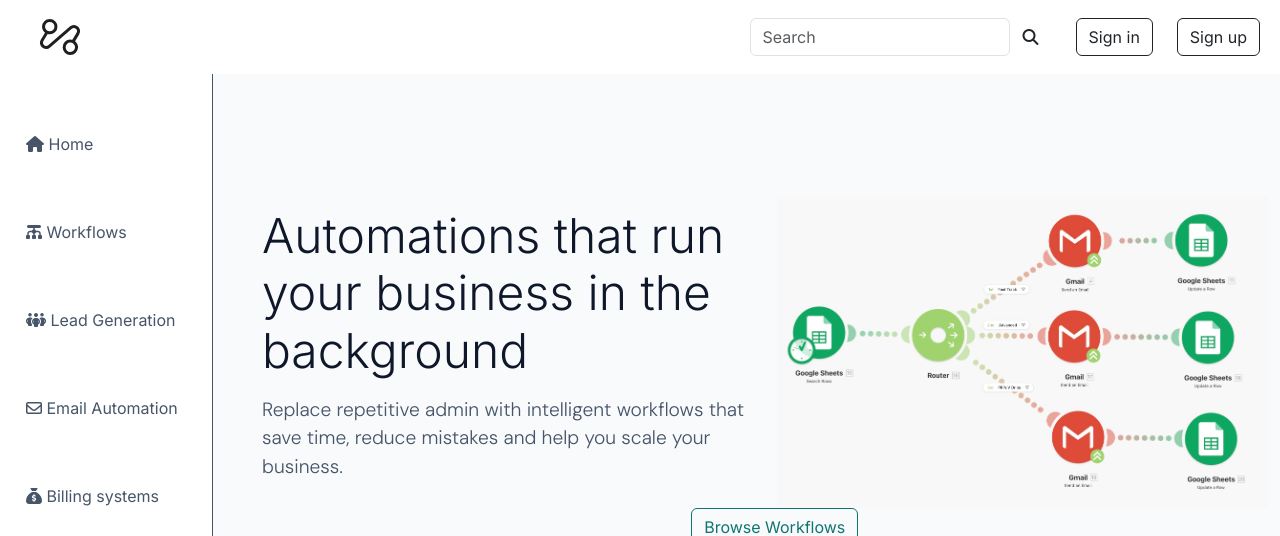
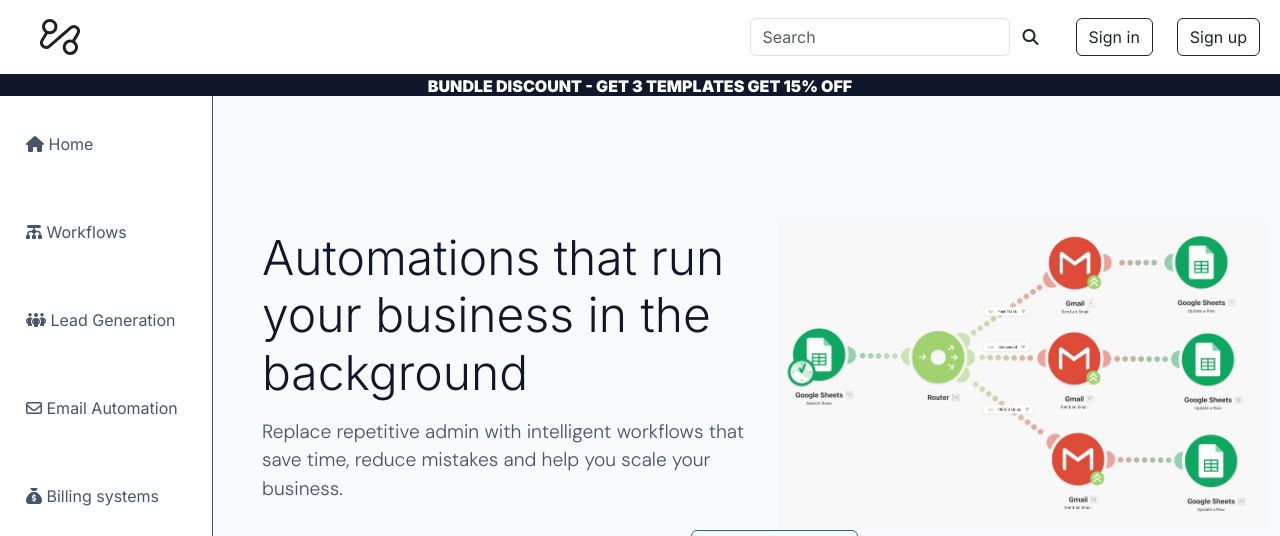
Before and after one commit to Karla-Stein/opsiflow, a Django app: page / in a window 1280 px wide. Shown: the top 536 px of the page. Run offline with Django 4.2, Linux system fonts and the light colour scheme; tables that the repository leaves empty hold one stand-in row (values such as "Sample post"); one stand-in notice (Sample message) is shown; some libraries are stand-ins or nearby versions.

Commit message:
Add messages container, toasts and discount banner

```diff
--- a/static/css/base.css
+++ b/static/css/base.css
@@ -68,6 +68,14 @@ body {
 
 #bag-icon{
     padding-top: 20px;
+}
+
+.discount-banner{
+    background-color: var(--primary-text-color);
+    color: var(--secondary-background);
+    position: relative;
+    z-index: 1010;
+    height: 22px;
 }
 
 /* Sidebar */
--- a/templates/base.html
+++ b/templates/base.html
@@ -121,6 +121,31 @@
         </div>
         </div>
     </nav>
+     <div class="container-fluid discount-banner">
+        <div class="row text-center">
+            <div class="col-12">
+                <p><strong>BUNDLE DISCOUNT - GET 3 TEMPLATES GET 15% OFF</strong></p>
+            </div>
+        </div>
+
+    </div>
+     {% if messages %}
+    <div class="message-container">
+    {% for message in messages %}
+     {% with message.level as level %}
+        {% if level == 40 %}
+            {% include 'includes/toasts/toast_error.html' %}
+        {% elif level == 30 %}
+            {% include 'includes/toasts/toast_warning.html' %}
+        {% elif level == 25 %}
+            {% include 'includes/toasts/toast_success.html' %}
+        {% else %}
+            {% include 'includes/toasts/toast_info.html' %}
+        {% endif %}
+     {% endwith %}
+    {% endfor %}
+    </div>
+    {% endif %}
     {% include 'includes/desktop_side_panel.html' %}
 
     <main class="min-vh-100">
@@ -151,6 +176,14 @@
     </script>
 
     {% block postloadjs %}
+    <script>
+        const toasts = document.querySelectorAll('.toast');
+
+        toasts.forEach((toastElement) => {
+            const toast = new bootstrap.Toast(toastElement);
+            toast.show();
+        });
+    </script>
 
     {% endblock %}
 </body>
--- /dev/null
+++ b/templates/includes/toasts/toast_success.html
@@ -0,0 +1,13 @@
+
+
+    <div class="toast position-absolute top-10 end-0" role="alert" aria-live="assertive" aria-atomic="true">
+  <div class="toast-header">
+    <img src="{{ product_option.product.image.url}}" class="rounded me-2" alt="{{product.name}}">
+    <strong class="me-auto">Bootstrap</strong>
+    <small>11 mins ago</small>
+    <button type="button" class="btn-close" data-bs-dismiss="toast" aria-label="Close"></button>
+  </div>
+  <div class="toast-body">
+   {{message}}
+  </div>
+</div>
```
Also changed, not shown: media/37653.jpg (added), templates/includes/toasts/toast_error.html (added), templates/includes/toasts/toast_info.html (added), templates/includes/toasts/toast_warning.html (added).
